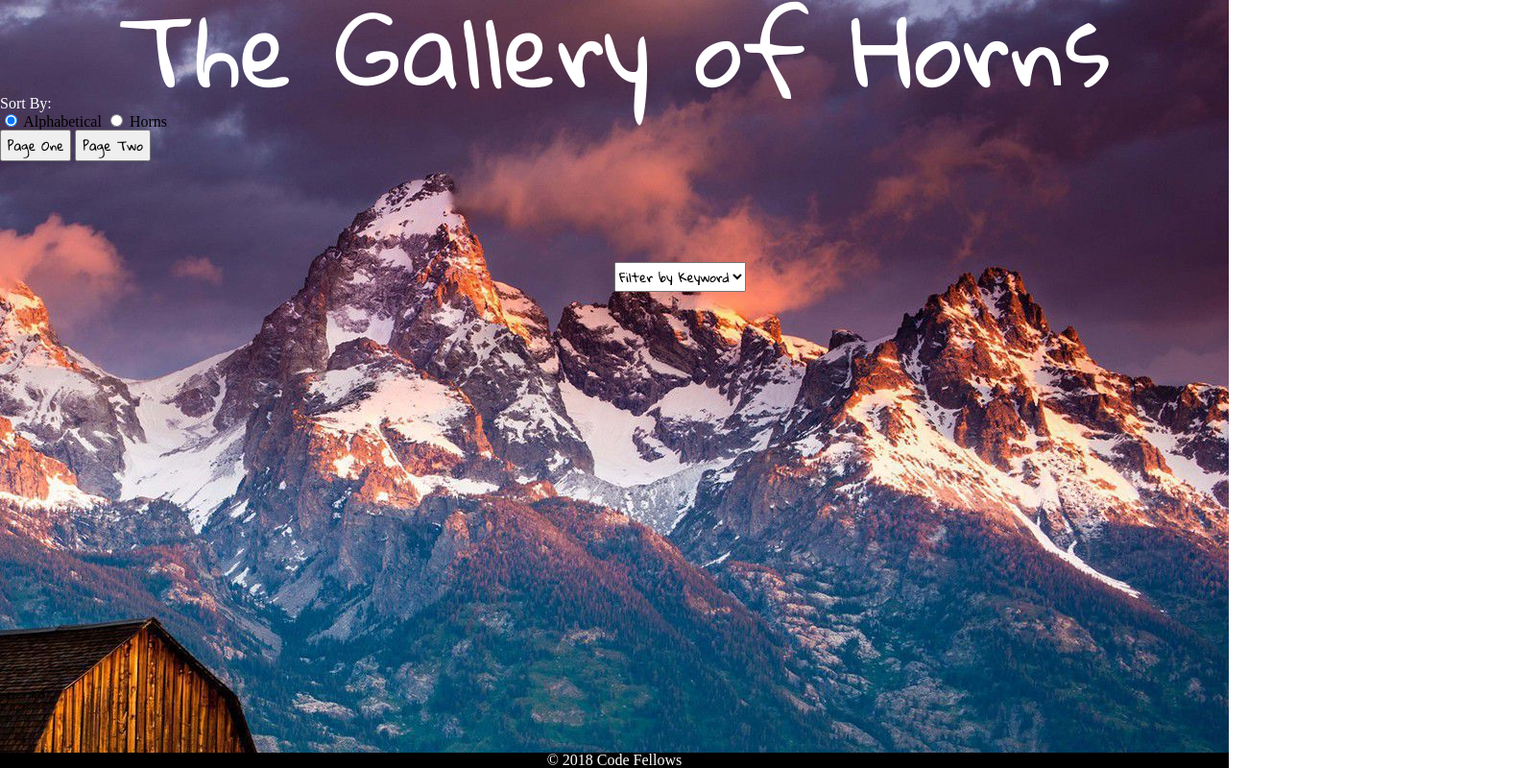
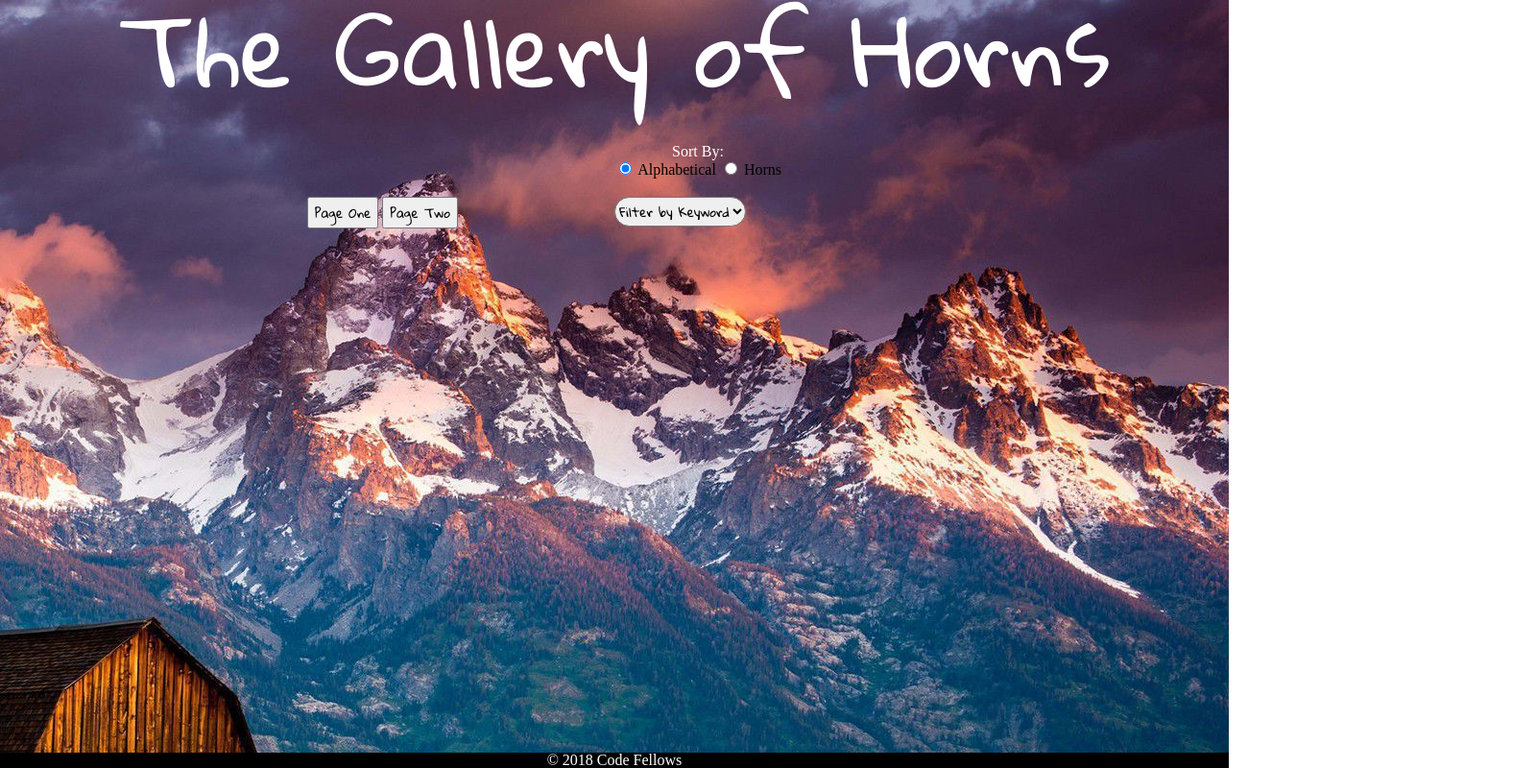
Before and after one commit to Thood50/02-lab, a plain HTML site: page index.html in a window 1280 px wide. Shown: the whole page at 96% size, 1600 px wide, since content can reach past the window. Drawn offline with nearby package versions, Linux system fonts and the light colour scheme; no server answers.

Commit message:
last minute css and shit

```diff
--- a/css/base.css
+++ b/css/base.css
@@ -51,7 +51,30 @@ div:hover{
     position: absolute;
     left: 50%;
     margin-top: 105px;
+    border-radius: 40px;
 
+}
+header {
+    flex-wrap: wrap;
+}
+
+fieldset {
+    width: 100%;
+    position: absolute;
+    left: 25%;
+    margin-top: 105px;
+    justify-content: space-between;
+}
+
+form {
+    position: absolute;
+    left: 50%;
+    margin-top: 50px;
+    margin-bottom: 50px;
+}
+
+form > h2 {
+    text-align: center;
 }
 
 footer {
--- a/js/app.js
+++ b/js/app.js
@@ -89,6 +89,10 @@ $('Input').on('change', function() {
     Horns.loadHorns();
 })
 
+$('div').on('change', function(e) {
+    console.log('got click');
+})
+
 $('#pageTurner').on('click', function(e) {
     let temp = e.target.id
     $('div').hide();
```
